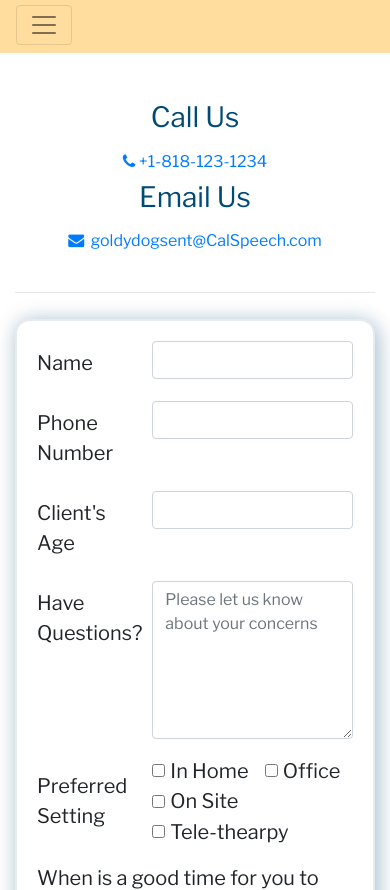
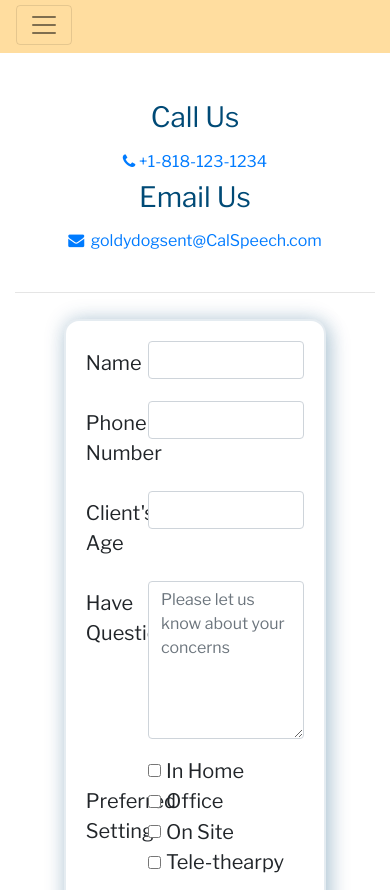
Before and after one commit to dsleylian/CalabasasSapeech, a website: page contactus.html in a window 390 px wide. Shown: the part 204-1094 px from the top of the page. Drawn offline with nearby package versions, Linux system fonts and the light colour scheme; files that its build step writes are made by us from their sources; files whose address does not match are found by name.

Commit message:
reverting back to end of bootstrap, to avoid compiling errors

```diff
--- a/contactus.html
+++ b/contactus.html
@@ -167,34 +167,34 @@
                 </div>
             </div>
             <div class="row justify-content-center">
-                <div class="col col-md-9">
+                <div class="col-9">
                     <form id="contactusform">
                         <div class="row form-group">
-                            <label class="col-4 col-md-3 col-form-label" for="clientname"> Name</label>
+                            <label class="col-3 col-form-label" for="clientname"> Name</label>
                             <div class="col">
                                 <input type="text" class="form-control" id="clientname" name="clientname" required>
                             </div>
                         </div>
                         <div class="row form-group">
-                            <label class="col-4 col-md-3 col-form-label" for="clientphone"> Phone Number</label>
+                            <label class="col-3 col-form-label" for="clientphone"> Phone Number</label>
                             <div class="col">
                                 <input type="tel" class="form-control" id="clientphone" name="clientphone" required>
                             </div>
                         </div>
                         <div class="row form-group">
-                            <label class="col-4 col-md-3 col-form-label" for="clientage">Client's Age</label>
+                            <label class="col-3 col-form-label" for="clientage">Client's Age</label>
                             <div class="col">
                                 <input type="text" class="form-control" id="clientage" name="clientage" required>
                             </div>
                         </div>
                         <div class="row form-group">
-                            <label class="col-4 col-md-3 col-form-label" for="aboutyou">Have Questions?</label>
+                            <label class="col-3 col-form-label" for="aboutyou">Have Questions?</label>
                             <div class="col">
                                 <textarea rows="6" class="form-control" placeholder="Please let us know about your concerns"></textarea>
                             </div>
                         </div>
                         <div class="row form-group align-items-center">
-                            <label class="col-4 col-md-3 col-form-label" for="clientname">Preferred Setting</label>
+                            <label class="col-3 col-form-label" for="clientname">Preferred Setting</label>
                             <div class="col">
                                 <div class="form-check form-check-inline">
                                     <input class="form-check-input" type="checkbox" name="settingspreference" value="inhome" id="inhome">
```
Also changed, not shown: aboutus.html (+16 -16 lines), index.html (+3 -3 lines), dist/aboutus.html, dist/contactus.html, dist/index.html.
